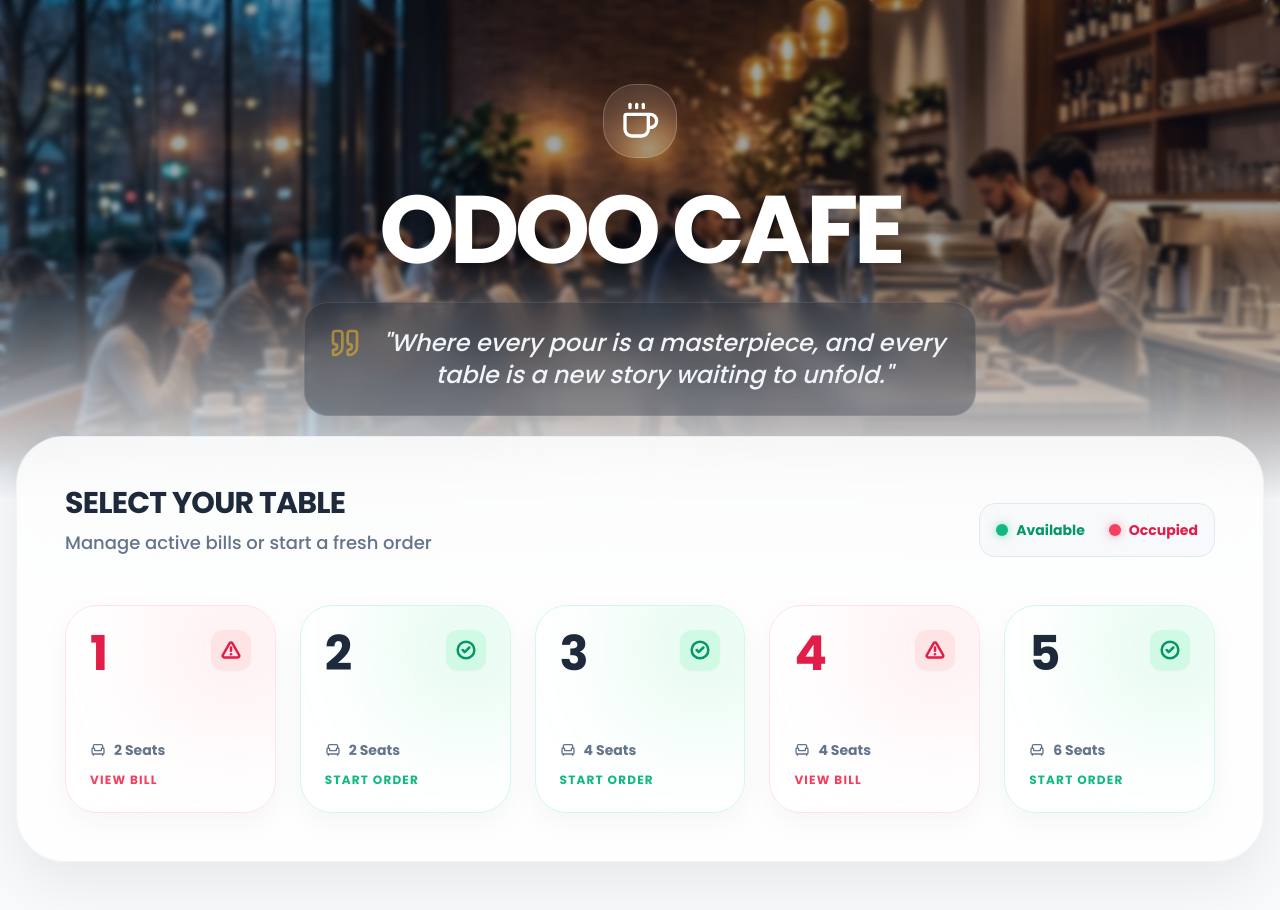
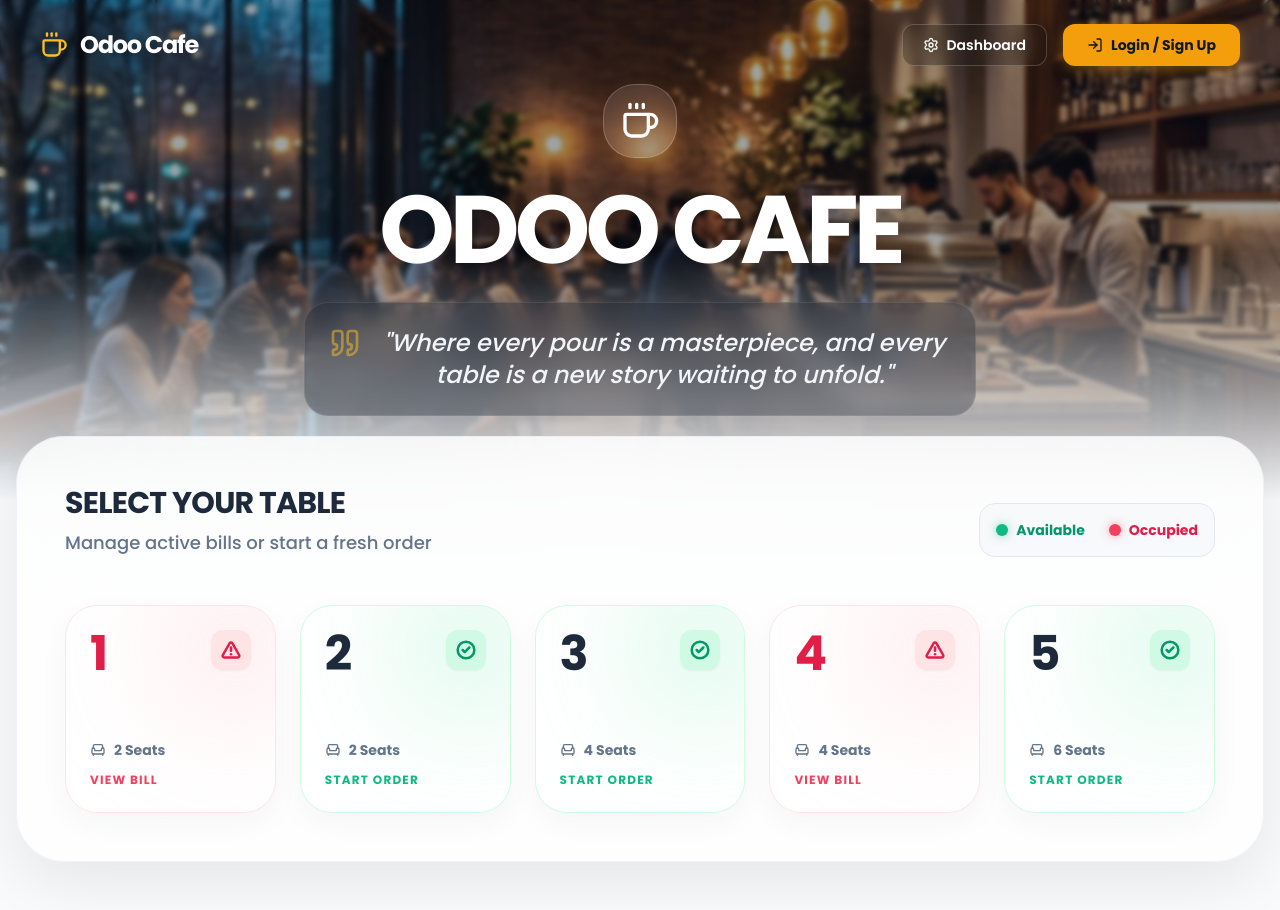
Before and after one commit to venkatsundar1804-ux/Odoo-Cafe, a React (Vite) app: page /floor in a window 1280 px wide. Shown: the top 910 px of the page. Built offline with nearby package versions, Linux system fonts and the light colour scheme; no server answers.

Commit message:
Add Login and Dashboard navigation menu to LandingPage hero section

```diff
--- a/src/pages/LandingPage.jsx
+++ b/src/pages/LandingPage.jsx
@@ -1,6 +1,6 @@
 import { useEffect } from 'react';
 import { useNavigate } from 'react-router-dom';
-import { Armchair, CheckCircle2, AlertTriangle, Coffee, Quote } from 'lucide-react';
+import { Armchair, CheckCircle2, AlertTriangle, Coffee, Quote, Settings, LogIn } from 'lucide-react';
 import { useTableStore } from '../store/tableStore';
 import { motion } from 'framer-motion';
 
@@ -31,7 +31,36 @@ export default function LandingPage() {
   };
 
   return (
-    <div className="min-h-screen w-full bg-slate-50 overflow-x-hidden font-sans">
+    <div className="min-h-screen w-full bg-slate-50 overflow-x-hidden font-sans relative">
+
+      {/* Top Navigation */}
+      <motion.nav
+        initial={{ opacity: 0, y: -20 }}
+        animate={{ opacity: 1, y: 0 }}
+        transition={{ duration: 0.6, delay: 0.2 }}
+        className="absolute top-0 left-0 w-full z-50 p-6 sm:px-10 flex justify-between items-center"
+      >
+        <div className="text-white font-black text-2xl tracking-tighter drop-shadow-md flex items-center gap-3">
+          <Coffee className="w-7 h-7 text-amber-400" />
+          <span className="hidden sm:inline">Odoo Cafe</span>
+        </div>
+        <div className="flex gap-4">
+          <button
+            onClick={() => navigate('/admin')}
+            className="flex items-center gap-2 bg-black/20 hover:bg-black/40 backdrop-blur-md text-white px-5 py-2.5 rounded-xl transition font-semibold text-sm border border-white/20 cursor-pointer"
+          >
+            <Settings className="w-4 h-4" />
+            <span className="hidden sm:inline">Dashboard</span>
+          </button>
+          <button
+            onClick={() => navigate('/login')}
+            className="flex items-center gap-2 bg-amber-500 hover:bg-amber-400 text-slate-900 px-6 py-2.5 rounded-xl transition font-bold text-sm shadow-[0_4px_14px_rgba(245,158,11,0.4)] cursor-pointer"
+          >
+            <LogIn className="w-4 h-4" />
+            <span>Login / Sign Up</span>
+          </button>
+        </div>
+      </motion.nav>
 
       {/* Hero Section */}
       <section className="relative w-full h-[60vh] min-h-[500px] flex items-center justify-center overflow-hidden">
```
